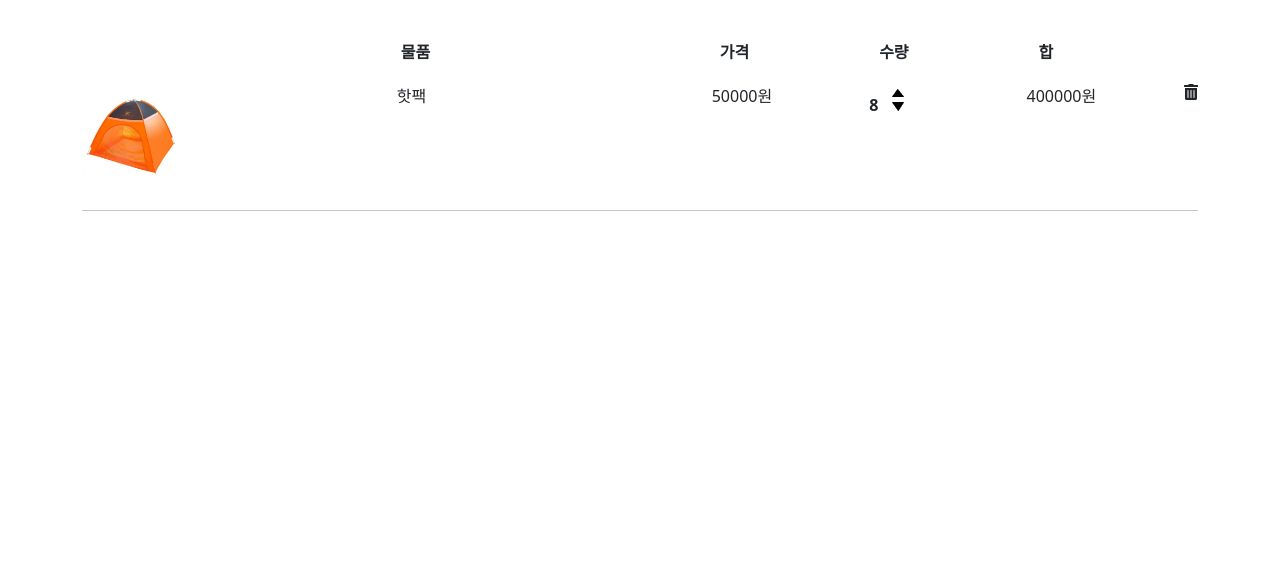
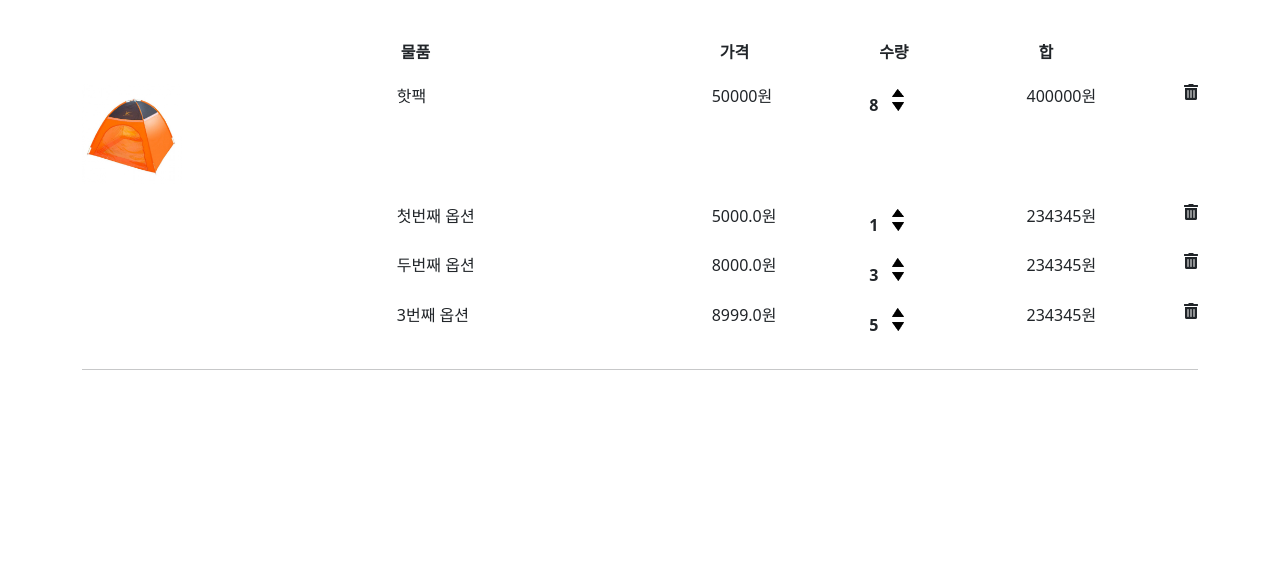
Before and after one commit to hennible0612/MangoTang, a Django app: page /cart/ in a window 1280 px wide. Shown: the part 294-863 px from the top of the page. Run offline with Django 4.2, Linux system fonts and the light colour scheme; a user stored in the database is signed in; data comes from the database, SQL or seed files in the repository; both versions use the stored data as it was after the commit; some libraries are stand-ins or nearby versions.

Commit message:
옵션 카트 추가
.

```diff
--- a/store/templates/store/cart.html
+++ b/store/templates/store/cart.html
@@ -64,6 +64,7 @@
                                    class="fas fa-trash-alt delete-item"></i>
                             </div>
                         {% else %}
+
                             <div>
                                 <div class="cart-row cart-row">
                                     <div style="flex:2"><img class="row-image"
@@ -93,58 +94,39 @@
                                        data-loop="{{ forloop.counter0 }}"
                                        class="fas fa-trash-alt delete-item"></i>
                                 </div>
+                                {% for options in itemOption %}
+                                    {#                            <text>{{ options.quantity }}</text>#}
+                                    {#                            <text>{{ options.product_option.option_name }}</text>#}
+                                    {#                            <text>{{ options.product_option.option_price }}</text>#}
+                                    {#                            <text>{{ options.product_option.option_seller_code }}</text>#}
 
+                                    <div class="cart-option">
+                                        <div style="flex:2"></div>
+                                        <div style="flex:2"><p>{{ options.product_option.option_name}}</p></div>
+                                        <div style="flex:1"><p>{{ options.product_option.option_price }}원</p></div>
+                                        <div style="flex:1">
+                                            <p class="quantity quantity-total{{ forloop.counter0 }}">{{ options.quantity }}</p>
+                                            <div class="quantity">
+                                                <img class="chg-quantity update-cart-item"
+                                                     data-quantity="{{ forloop.counter0 }}"
+                                                     data-product="{{ options.product_option.option_seller_code }}"
+                                                     src="{% static  'images/arrow-up.png' %}" data-action="add">
 
-{#                                <div class="cart-option">#}
-{#                                    <div style="flex:2"></div>#}
-{#                                    <div style="flex:2"><p>옵션있는 아이템 테스트</p></div>#}
-{#                                    <div style="flex:1"><p>54645745원</p></div>#}
-{#                                    <div style="flex:1">#}
-{#                                        <p class="quantity quantity-total{{ forloop.counter0 }}">30</p>#}
-{#                                        <div class="quantity">#}
-{#                                            <img class="chg-quantity update-cart-item"#}
-{#                                                 data-quantity="{{ forloop.counter0 }}"#}
-{#                                                 data-product="{{ item.product.seller_code }}"#}
-{#                                                 src="{% static  'images/arrow-up.png' %}" data-action="add">#}
-{##}
-{#                                            <img class="chg-quantity update-cart-item"#}
-{#                                                 data-quantity="{{ forloop.counter0 }}"#}
-{##}
-{#                                                 data-product="{{ item.product.seller_code }}"#}
-{#                                                 src="{% static  'images/arrow-down.png' %}" data-action="remove">#}
-{#                                        </div>#}
-{#                                    </div>#}
-{#                                    <div style="flex:1"><p#}
-{#                                            class="item-cost-total{{ forloop.counter0 }}">234345원</p>#}
-{#                                    </div>#}
-{#                                    <i type="button" data-code="{{ item.product.seller_code }}"#}
-{#                                       data-loop="{{ forloop.counter0 }}"#}
-{#                                       class="fas fa-trash-alt delete-item"></i>#}
-{#                                </div>#}
-{#                                <div class="cart-option">#}
-{#                                    <div style="flex:2"></div>#}
-{#                                    <div style="flex:2"><p>옵션있는 아이템 테스트</p></div>#}
-{#                                    <div style="flex:1"><p>54645745원</p></div>#}
-{#                                    <div style="flex:1">#}
-{#                                        <p class="quantity quantity-total{{ forloop.counter0 }}">30</p>#}
-{#                                        <div class="quantity">#}
-{#                                            <img class="chg-quantity update-cart-item"#}
-{#                                                 data-quantity="{{ forloop.counter0 }}"#}
-{#                                                 data-product="{{ item.product.seller_code }}"#}
-{#                                                 src="{% static  'images/arrow-up.png' %}" data-action="add">#}
-{#                                            <img class="chg-quantity update-cart-item"#}
-{#                                                 data-quantity="{{ forloop.counter0 }}"#}
-{#                                                 data-product="{{ item.product.seller_code }}"#}
-{#                                                 src="{% static  'images/arrow-down.png' %}" data-action="remove">#}
-{#                                        </div>#}
-{#                                    </div>#}
-{#                                    <div style="flex:1"><p#}
-{#                                            class="item-cost-total{{ forloop.counter0 }}">234345원</p>#}
-{#                                    </div>#}
-{#                                    <i type="button" data-code="{{ item.product.seller_code }}"#}
-{#                                       data-loop="{{ forloop.counter0 }}"#}
-{#                                       class="fas fa-trash-alt delete-item"></i>#}
-{#                                </div>#}
+                                                <img class="chg-quantity update-cart-item"
+                                                     data-quantity="{{ forloop.counter0 }}"
+
+                                                     data-product="{{ options.product_option.option_seller_code }}"
+                                                     src="{% static  'images/arrow-down.png' %}" data-action="remove">
+                                            </div>
+                                        </div>
+                                        <div style="flex:1"><p
+                                                class="item-cost-total{{ forloop.counter0 }}">234345원</p>
+                                        </div>
+                                        <i type="button" data-code="{{ item.product.seller_code }}"
+                                           data-loop="{{ forloop.counter0 }}"
+                                           class="fas fa-trash-alt delete-item"></i>
+                                    </div>
+                                {% endfor %}
                             </div>
                         {% endif %}
 
--- a/store/views.py
+++ b/store/views.py
@@ -81,8 +81,10 @@ def cart(request):
         cartItems = order.get_cart_items
         for item in items:
             itemOption = OrderItemOption.objects.filter(order_item_option=item)
-            for i in itemOption:
-                print(i)
+            # for i in itemOption:
+            #     print(i)
+
+
         # itemOption = items.orderitemoption_set.all()
         # options = OrderItemOption.GET()
         # orderItem = OrderItemOption.objects.get()
@@ -97,7 +99,7 @@ def cart(request):
         order = {'get_cart_total': 0, 'get_cart_items': 0}
         cartItems = order['get_cart_items']
 
-    context = {'items': items, 'order': order, 'cartItems': cartItems}
+    context = {'items': items, 'order': order, 'cartItems': cartItems, 'itemOption':itemOption}
 
     return render(request, 'store/cart.html', context)
 
```
Also changed, not shown: db.sqlite3.
